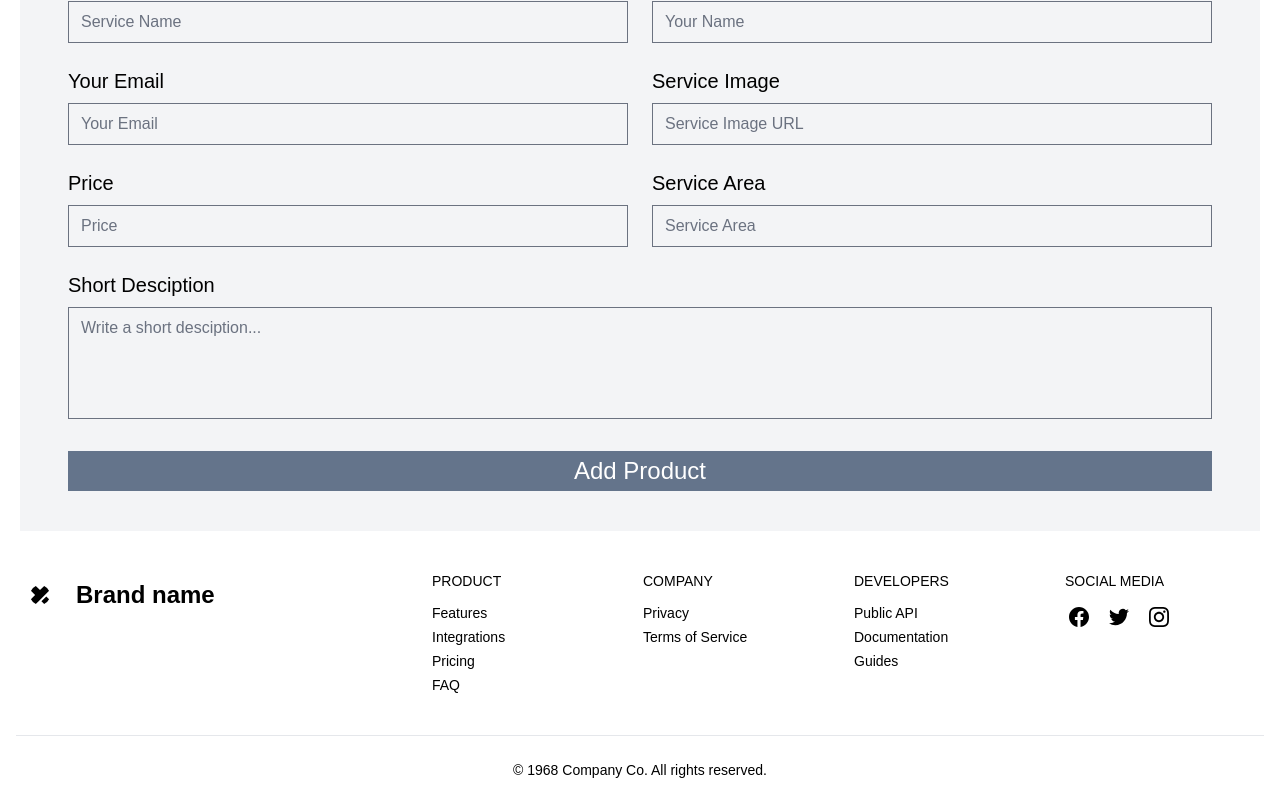
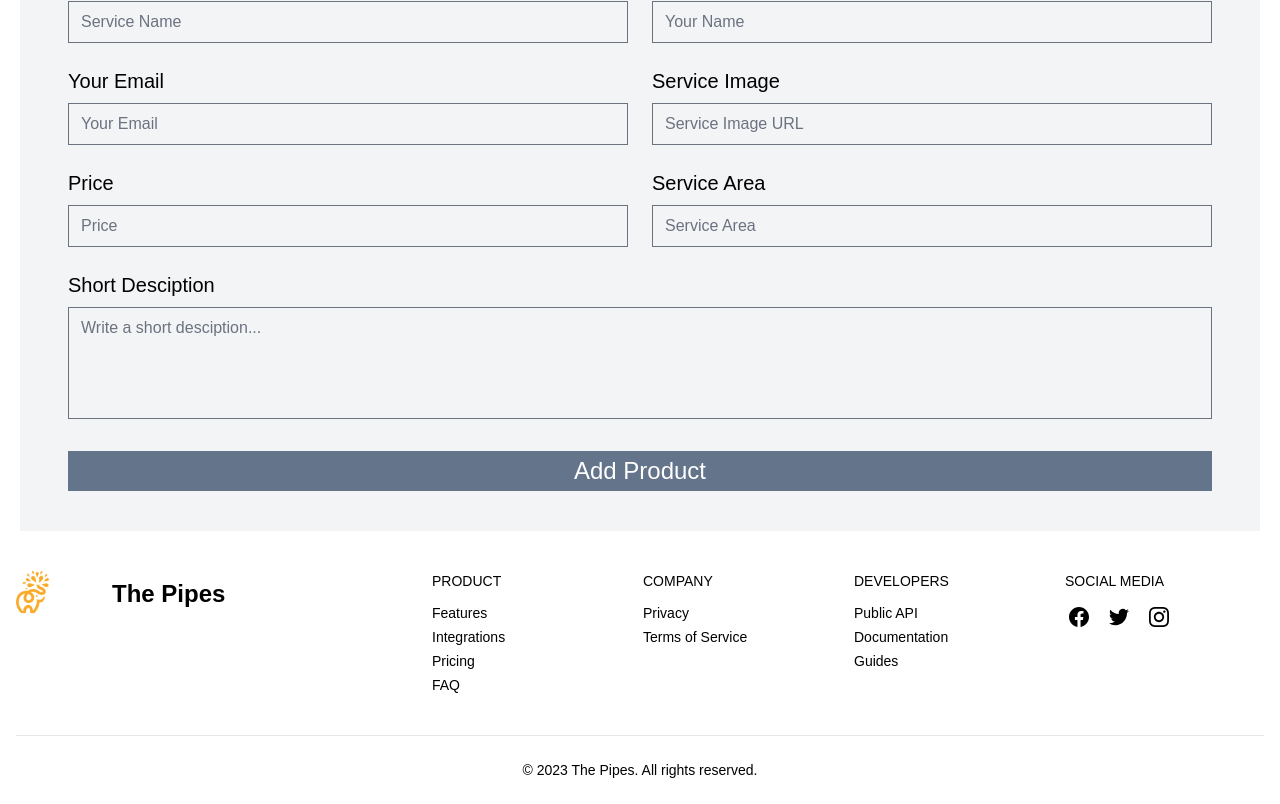
Before and after one commit to protamim/the-pipes-client, a React (Vite) app: page /add-service in a window 1280 px wide. Shown: the part 415-1219 px from the top of the page. Built offline with nearby package versions, Linux system fonts and the light colour scheme; no server answers; a web font is replaced by a local one.

Commit message:
fixed some issues

```diff
--- a/src/Hooks/useServices.jsx
+++ b/src/Hooks/useServices.jsx
@@ -4,7 +4,7 @@ const useServices = () => {
   const { data, isLoading, refetch } = useQuery({
     queryKey: ["services"],
     queryFn: async () => {
-      const services = await fetch("http://localhost:3000/services");
+      const services = await fetch("https://b8a11-server-side-protamim.vercel.app/services");
       return await services.json();
     },
   });
--- a/src/pages/AddService/AddService.jsx
+++ b/src/pages/AddService/AddService.jsx
@@ -31,7 +31,7 @@ const AddService = () => {
     };
     console.log(prodInfo);
 
-    axios.post('http://localhost:3000/services', prodInfo)
+    axios.post('https://b8a11-server-side-protamim.vercel.app/services', prodInfo)
     .then(res => {
         if(res.data.insertedId){
           Swal.fire({
--- a/src/pages/AllServices/ServiceDetails/ServiceDetails.jsx
+++ b/src/pages/AllServices/ServiceDetails/ServiceDetails.jsx
@@ -38,7 +38,7 @@ const ServiceDetails = () => {
     };
     console.log(serviceInfo);
 
-    axios.post('http://localhost:3000/booking', serviceInfo)
+    axios.post('https://b8a11-server-side-protamim.vercel.app/booking', serviceInfo)
     .then(res => {
         if(res.data.insertedId){
           Swal.fire({
--- /dev/null
+++ b/src/pages/ErrorPage/ErrorPage.jsx
@@ -0,0 +1,39 @@
+import { Link } from "react-router-dom";
+import MyFooter from "../shared/Footer/MyFooter";
+import Navbar from "../shared/Navbar/Navbar";
+
+const ErrorPage = () => {
+  return (
+    <>
+    {/* Navbar */}
+    <Navbar />
+    {/* error page */}
+      <section className="flex items-center h-full p-16 dark:bg-gray-900 dark:text-gray-100">
+        <div className="container flex flex-col items-center justify-center px-5 mx-auto my-8">
+          <div className="max-w-md text-center">
+            <h2 className="mb-8 font-extrabold text-9xl dark:text-gray-600">
+              <span className="sr-only">Error</span>404
+            </h2>
+            <p className="text-2xl font-semibold md:text-3xl">
+              Sorry, we couldn&apos;t find this page.
+            </p>
+            <p className="mt-4 mb-8 dark:text-gray-400">
+              But dont worry, you can find plenty of other things on our
+              homepage.
+            </p>
+            <Link
+              to={"/"}
+              className="px-8 py-3 font-semibold rounded dark:bg-blue-400 dark:text-gray-900"
+            >
+              Back to homepage
+            </Link>
+          </div>
+        </div>
+      </section>
+      {/* Footer */}
+      <MyFooter />
+    </>
+  );
+};
+
+export default ErrorPage;
--- a/src/pages/ManageServices/ManageServicesCard/ManageServicesCard.jsx
+++ b/src/pages/ManageServices/ManageServicesCard/ManageServicesCard.jsx
@@ -28,7 +28,7 @@ const ManageServicesCard = ({ product, refetch }) => {
       confirmButtonText: "Yes, delete it!"
     }).then((result) => {
       if(result.isConfirmed) {
-        axios.delete(`http://localhost:3000/services/${_id}`)
+        axios.delete(`https://b8a11-server-side-protamim.vercel.app/services/${_id}`)
         .then(res => {
           if(res?.data?.deletedCount > 0){
             Swal.fire({
--- a/src/pages/ManageServices/UpdateService.jsx
+++ b/src/pages/ManageServices/UpdateService.jsx
@@ -30,7 +30,7 @@ const UpdateService = () => {
       description,
     };
     // update existing service
-    axios.put(`http://localhost:3000/services/${_id}`, info)
+    axios.put(`https://b8a11-server-side-protamim.vercel.app/services/${_id}`, info)
     .then(res => {
         console.log(res);
         if(res?.data?.modifiedCount>0){
--- a/src/pages/shared/Footer/MyFooter.jsx
+++ b/src/pages/shared/Footer/MyFooter.jsx
@@ -1,3 +1,5 @@
+import { Link } from "react-router-dom";
+import footerLogo from "../../../assets/img/logo-light.png";
 
 const MyFooter = () => {
   return (
@@ -5,25 +7,14 @@ const MyFooter = () => {
       <footer className="px-4 divide-y dark:bg-gray-800 dark:text-gray-100">
         <div className="container flex flex-col justify-between py-10 mx-auto space-y-8 lg:flex-row lg:space-y-0">
           <div className="lg:w-1/3">
-            <a
-              rel="noopener noreferrer"
-              href="#"
-              className="flex justify-center space-x-3 lg:justify-start"
-            >
-              <div className="flex items-center justify-center w-12 h-12 rounded-full dark:bg-blue-400">
-                <svg
-                  xmlns="http://www.w3.org/2000/svg"
-                  viewBox="0 0 32 32"
-                  fill="currentColor"
-                  className="flex-shrink-0 w-5 h-5 rounded-full dark:text-gray-900"
-                >
-                  <path d="M18.266 26.068l7.839-7.854 4.469 4.479c1.859 1.859 1.859 4.875 0 6.734l-1.104 1.104c-1.859 1.865-4.875 1.865-6.734 0zM30.563 2.531l-1.109-1.104c-1.859-1.859-4.875-1.859-6.734 0l-6.719 6.734-6.734-6.734c-1.859-1.859-4.875-1.859-6.734 0l-1.104 1.104c-1.859 1.859-1.859 4.875 0 6.734l6.734 6.734-6.734 6.734c-1.859 1.859-1.859 4.875 0 6.734l1.104 1.104c1.859 1.859 4.875 1.859 6.734 0l21.307-21.307c1.859-1.859 1.859-4.875 0-6.734z"></path>
-                </svg>
+            <Link to={"/"} className="flex justify-center lg:justify-start">
+              <div className="flex items-center justify-center rounded-full dark:bg-blue-400">
+                <img className="w-24" src={footerLogo} alt="logo" />
               </div>
               <span className="self-center text-2xl font-semibold">
-                Brand name
+                The Pipes
               </span>
-            </a>
+            </Link>
           </div>
           <div className="grid grid-cols-2 text-sm gap-x-3 gap-y-8 lg:w-2/3 sm:grid-cols-4">
             <div className="space-y-3">
@@ -138,7 +129,7 @@ const MyFooter = () => {
           </div>
         </div>
         <div className="py-6 text-sm text-center dark:text-gray-400">
-          © 1968 Company Co. All rights reserved.
+          © 2023 The Pipes. All rights reserved.
         </div>
       </footer>
     </>
--- a/src/routes/MainRoutes/MainRoutes.jsx
+++ b/src/routes/MainRoutes/MainRoutes.jsx
@@ -9,12 +9,13 @@ import AddService from "../../pages/AddService/AddService";
 import ServiceDetails from "../../pages/AllServices/ServiceDetails/ServiceDetails";
 import ManageServices from "../../pages/ManageServices/ManageServices";
 import UpdateService from "../../pages/ManageServices/UpdateService";
+import ErrorPage from "../../pages/ErrorPage/ErrorPage";
 
 const MainRoutes = createBrowserRouter([
   {
     path: "/",
     element: <MainLayout />,
-    errorElement: <h2>404 page under construction</h2>,
+    errorElement: <ErrorPage />,
     children: [
       {
         path: "/",
@@ -43,7 +44,7 @@ const MainRoutes = createBrowserRouter([
       {
         path: '/all-services/:id',
         element: <ServiceDetails />,
-        loader: ({params})=> fetch(`http://localhost:3000/services/${params.id}`)
+        loader: ({params})=> fetch(`https://b8a11-server-side-protamim.vercel.app/services/${params.id}`)
       },
       {
         path: '/add-service',
@@ -56,7 +57,7 @@ const MainRoutes = createBrowserRouter([
       {
         path: '/update/:id',
         element: <UpdateService />,
-        loader: ({params})=> fetch(`http://localhost:3000/services/${params.id}`)
+        loader: ({params})=> fetch(`https://b8a11-server-side-protamim.vercel.app/services/${params.id}`)
       }
     ],
   },
```
